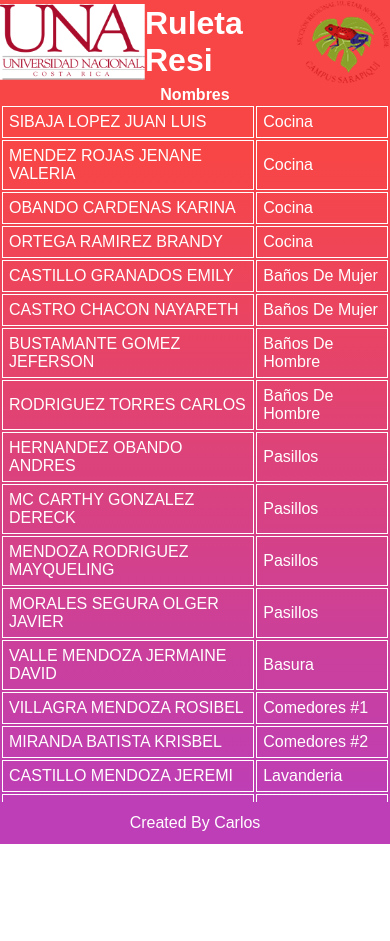
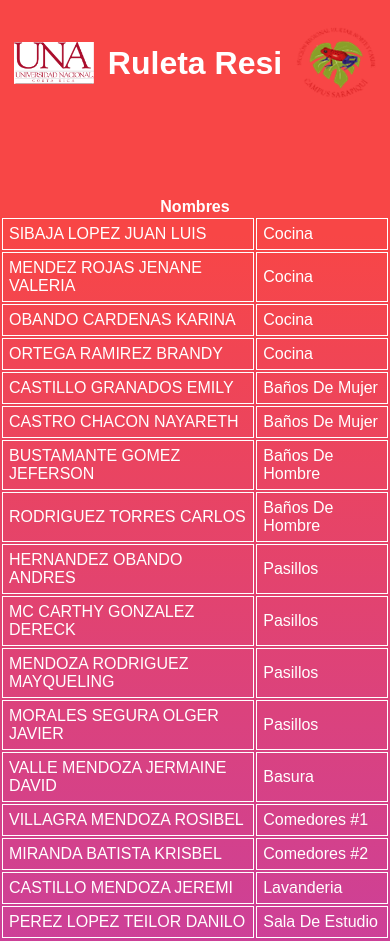
Before and after one commit to CarlosRTRT/Resi-aleatorio, a plain HTML site: page index.html in a window 390 px wide. Shown: the top 941 px of the page. Before the commit the page ends 878 px from the top, so only its background shows below. Drawn offline with Linux system fonts and the light colour scheme.

Commit message:
Responsiva

```diff
--- a/main.css
+++ b/main.css
@@ -15,7 +15,9 @@ body{
     width: 100%;
     height: 100vh;
 }
-
+img{
+    width: 6rem;
+}
 header{
     display: flex;
     width: 100%;
@@ -23,8 +25,25 @@ header{
     justify-content: space-evenly;
     height: 10%;
     background-color:#f84646;
+}
 
+@media(max-width: 400px) {
+    img{
+        width: 5rem;
+    }
+    .table{
+        border-collapse: collapse;
+        width: 20%;
+        height: 10%;
+
+    }
+    #container{
+    display: flex;
+    flex-wrap: wrap;
+    width: 100%;
+    height: 150vh;
 }
+    }
 section{
     display: flex ;
     flex-wrap: wrap;
@@ -65,8 +84,6 @@ section{
     border-color: rgb(255, 255, 255);
     padding: 6px;
 }
-
-
 footer{
     display: flex;
     justify-content: center;
```
